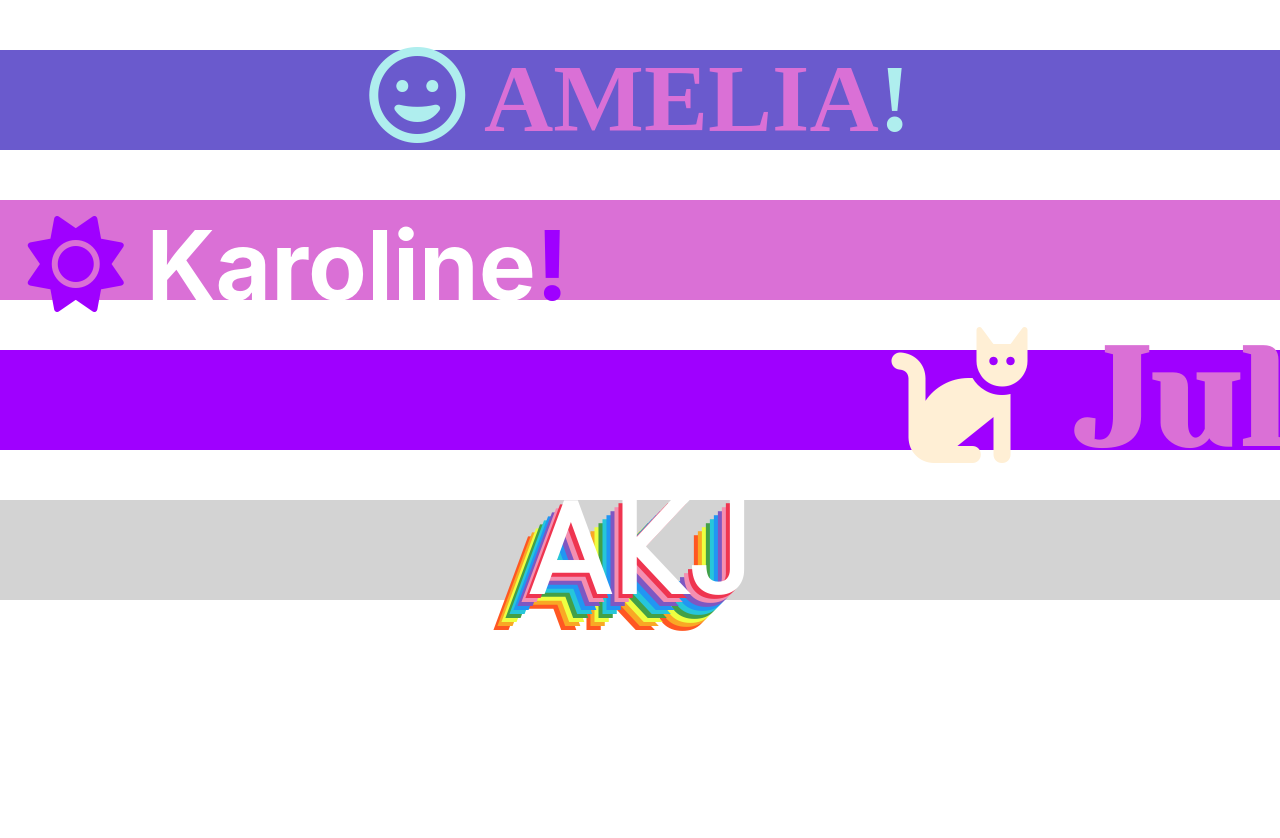
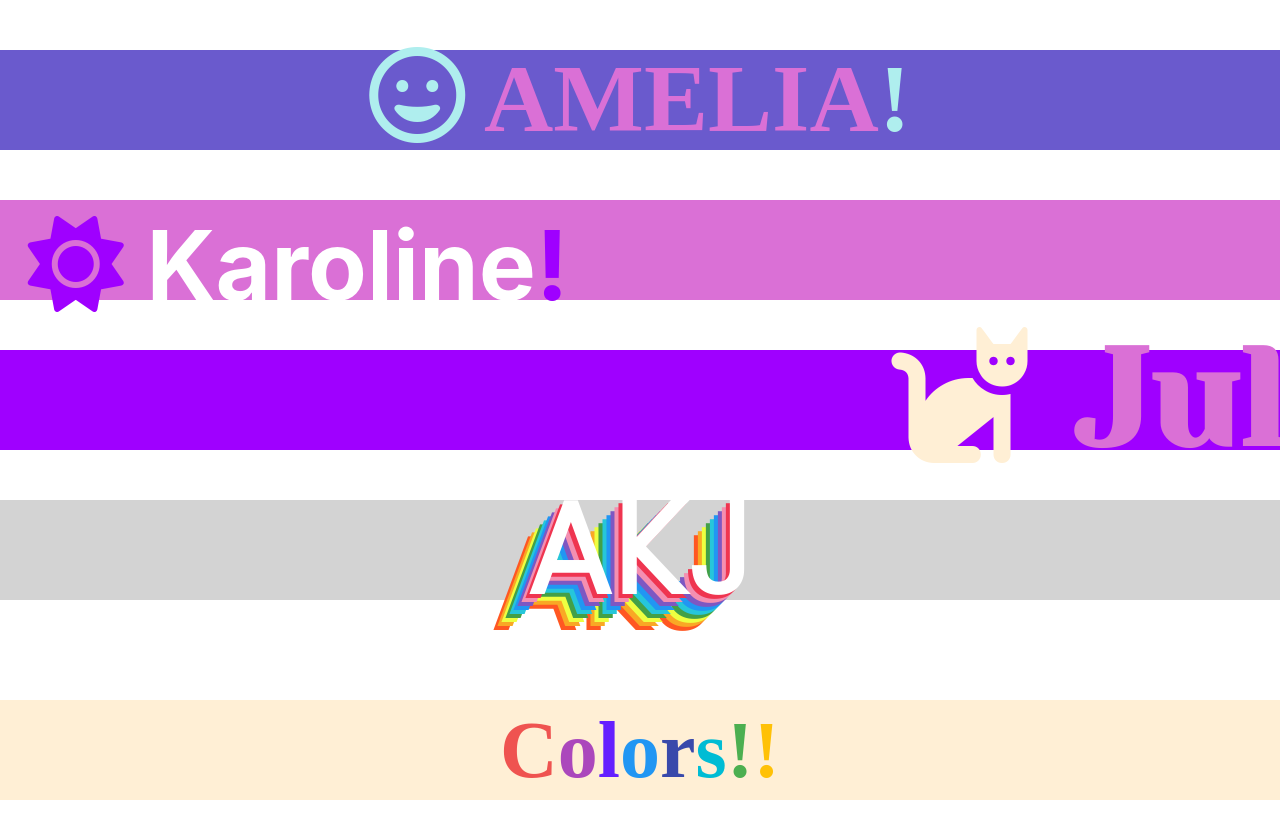
Before and after one commit to katarzyna-kw/css-animation-fun, a React (Create React App) app: page / in a window 1280 px wide. Shown: the top 838 px of the page. Before the commit the page ends 800 px from the top, so only its background shows below. Built offline with nearby package versions, Linux system fonts and the light colour scheme; a web font is replaced by a local one.

Commit message:
Colorfulcomponent added to render on App.js

```diff
--- a/src/App.js
+++ b/src/App.js
@@ -13,7 +13,7 @@ function App() {
     <Karoline />
     <Julia />
     <Rainbow />
-
+    <Colorful />
     </div>
   );
 }
```
